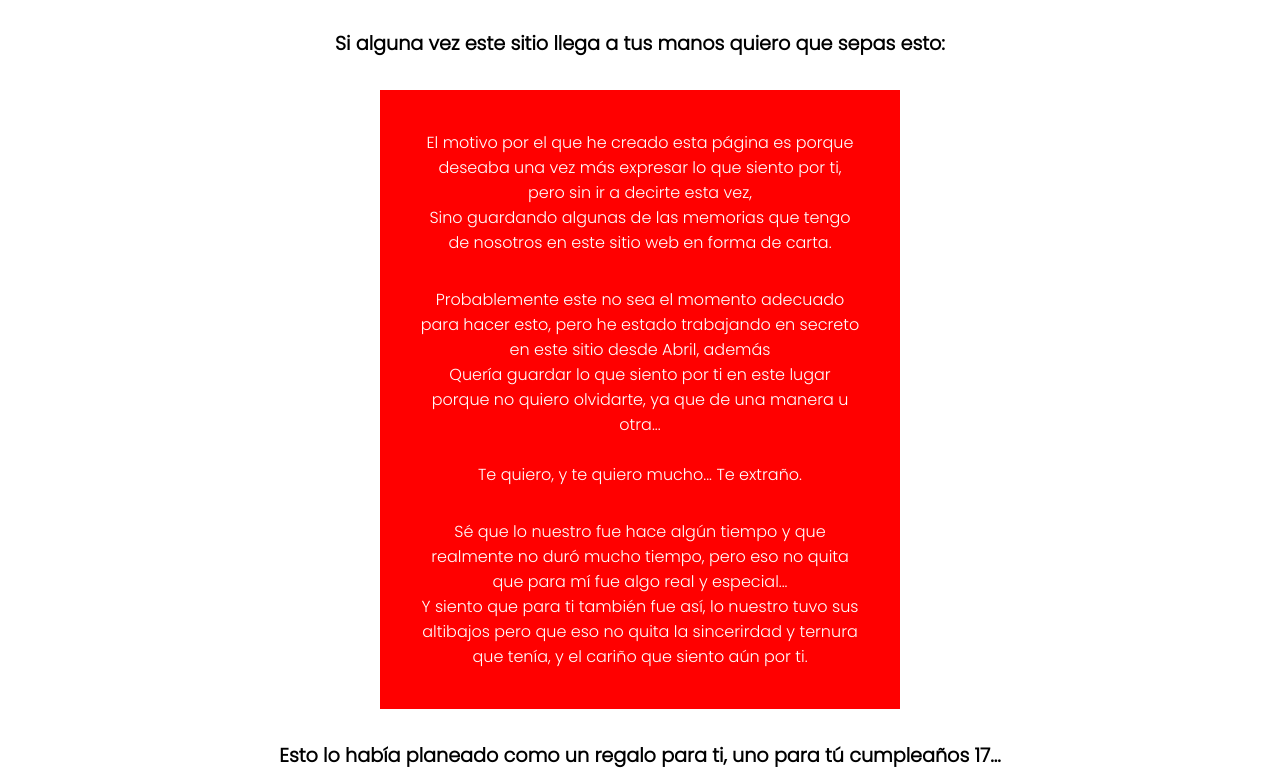
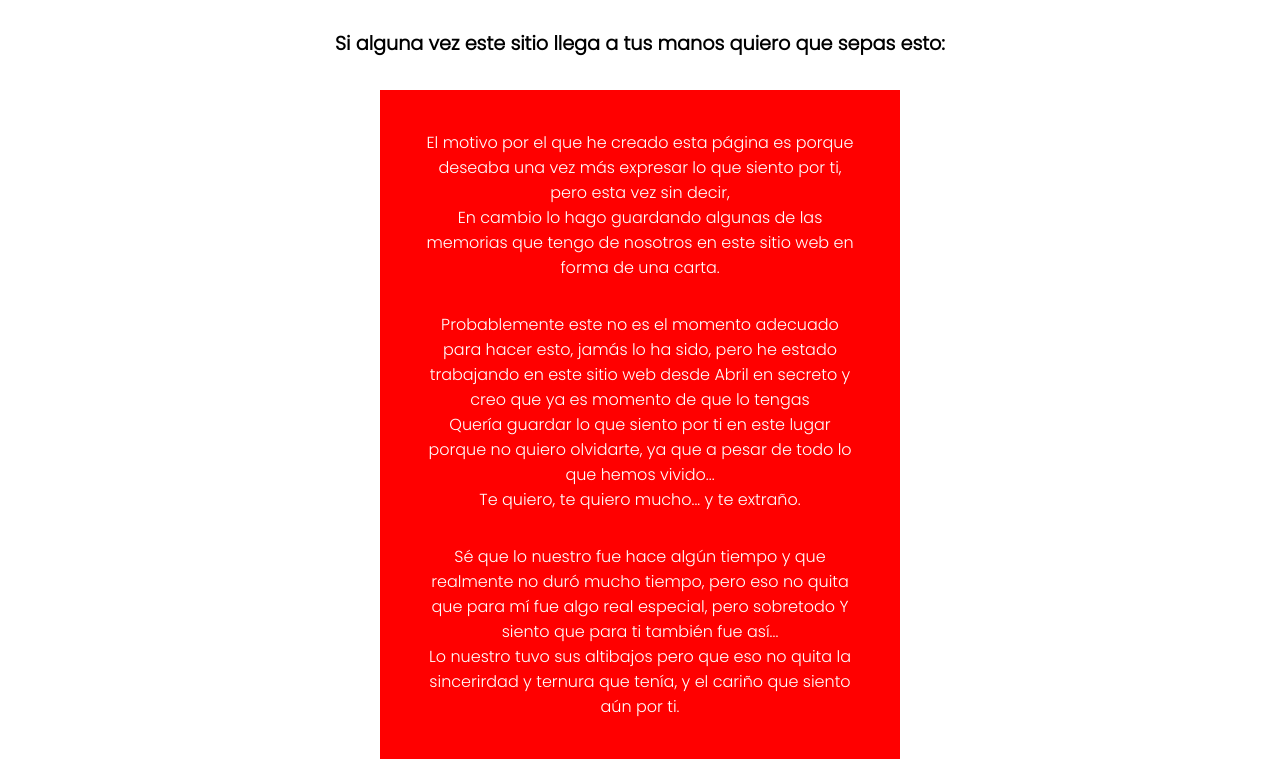
Before and after one commit to pabloachavezlo/Aquella_que_fue, a plain HTML site: page pagprincipal.html in a window 1280 px wide. Shown: the part 185-955 px from the top of the page. Drawn offline with nearby package versions, Linux system fonts and the light colour scheme; a web font is replaced by a local one.

Commit message:
Séptima actualización

```diff
--- a/css/principal.css
+++ b/css/principal.css
@@ -46,6 +46,7 @@ h3 {
 
 
 .menu {
+    display: block;
     margin-top: 2rem;
     margin-bottom: 4rem;
     margin-left: 1rem;
--- a/pagprincipal.html
+++ b/pagprincipal.html
@@ -29,21 +29,19 @@
 
         <section class="main_main">
             <p>
-                El motivo por el que he creado esta página es porque deseaba una vez más expresar lo que siento por ti, pero sin ir a decirte esta vez,
-                <br>Sino guardando algunas de las memorias que tengo de nosotros en este sitio web en forma de carta.
+                El motivo por el que he creado esta página es porque deseaba una vez más expresar lo que siento por ti, pero esta vez sin decir,
+                <br>En cambio lo hago guardando algunas de las memorias que tengo de nosotros en este sitio web en forma de una carta.
             </p>
 
             <p>
-                Probablemente este no sea el momento adecuado para hacer esto, pero he estado trabajando en secreto en este sitio desde Abril, además
-                <br>Quería guardar lo que siento por ti en este lugar porque no quiero olvidarte, ya que de una manera u otra...
-                <br>
-                <br>Te quiero, y te quiero mucho... Te extraño.
-
+                Probablemente este no es el momento adecuado para hacer esto, jamás lo ha sido, pero he estado trabajando en este sitio web desde Abril en secreto y creo que ya es momento de que lo tengas
+                <br>Quería guardar lo que siento por ti en este lugar porque no quiero olvidarte, ya que a pesar de todo lo que hemos vivido...
+                <br>Te quiero, te quiero mucho... y te extraño.
             </p>
 
             <p>
-                Sé que lo nuestro fue hace algún tiempo y que realmente no duró mucho tiempo, pero eso no quita que para mí fue algo real y especial...
-                <br>Y siento que para ti también fue así, lo nuestro tuvo sus altibajos pero que eso no quita la sincerirdad y ternura que tenía, y el cariño que siento aún por ti.
+                Sé que lo nuestro fue hace algún tiempo y que realmente no duró mucho tiempo, pero eso no quita que para mí fue algo real especial, pero sobretodo Y siento que para ti también fue así...
+                <br>Lo nuestro tuvo sus altibajos pero que eso no quita la sincerirdad y ternura que tenía, y el cariño que siento aún por ti.
             </p>
 
         </section>
```
